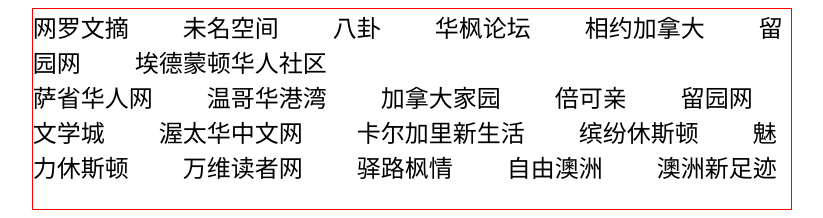
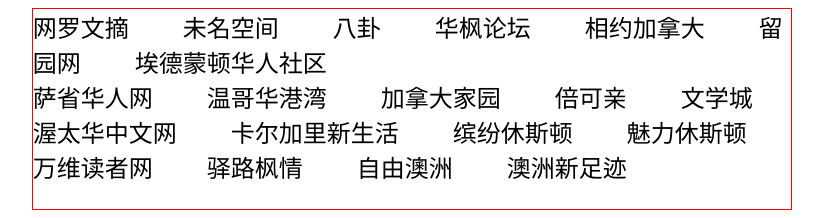
Before and after one commit to johnisthedeveloper/hao123.html, a plain HTML site: page index.html in a window 1280 px wide. Shown: the whole page, without its empty margins (228-1051 px from the left). Drawn offline with Linux system fonts and the light colour scheme.

Commit message:
Update index.html

```diff
--- a/index.html
+++ b/index.html
@@ -27,7 +27,6 @@ a:hover {text-decoration:none; color:red;}
 <a href="http://www.bcbay.com/" target="_blank">温哥华港湾</a>
 <a href="http://news.iask.ca/" target="_blank">加拿大家园</a>
 <a href="http://www.backchina.com/" target="_blank">倍可亲</a>
-<a href="http://www.6park.com/us.shtml" target="_blank">留园网</a>
 <a href="http://www.wenxuecity.com/" target="_blank">文学城</a>
 <a href="http://www.comefromchina.com/index.html" target="_blank">渥太华中文网</a>
 <a href="http://calgarynewlife.com/portal.php" target="_blank">卡尔加里新生活</a>
```
